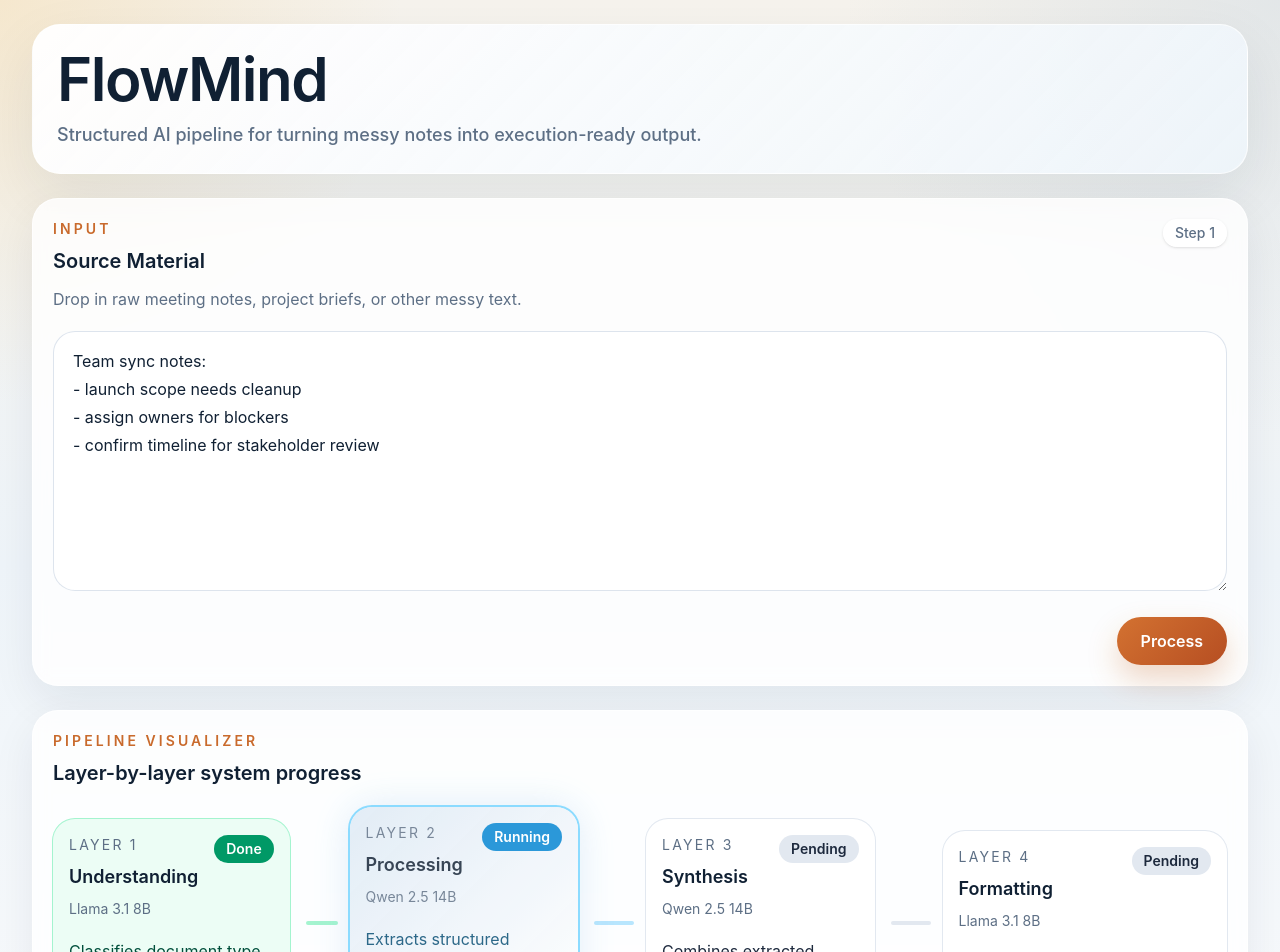
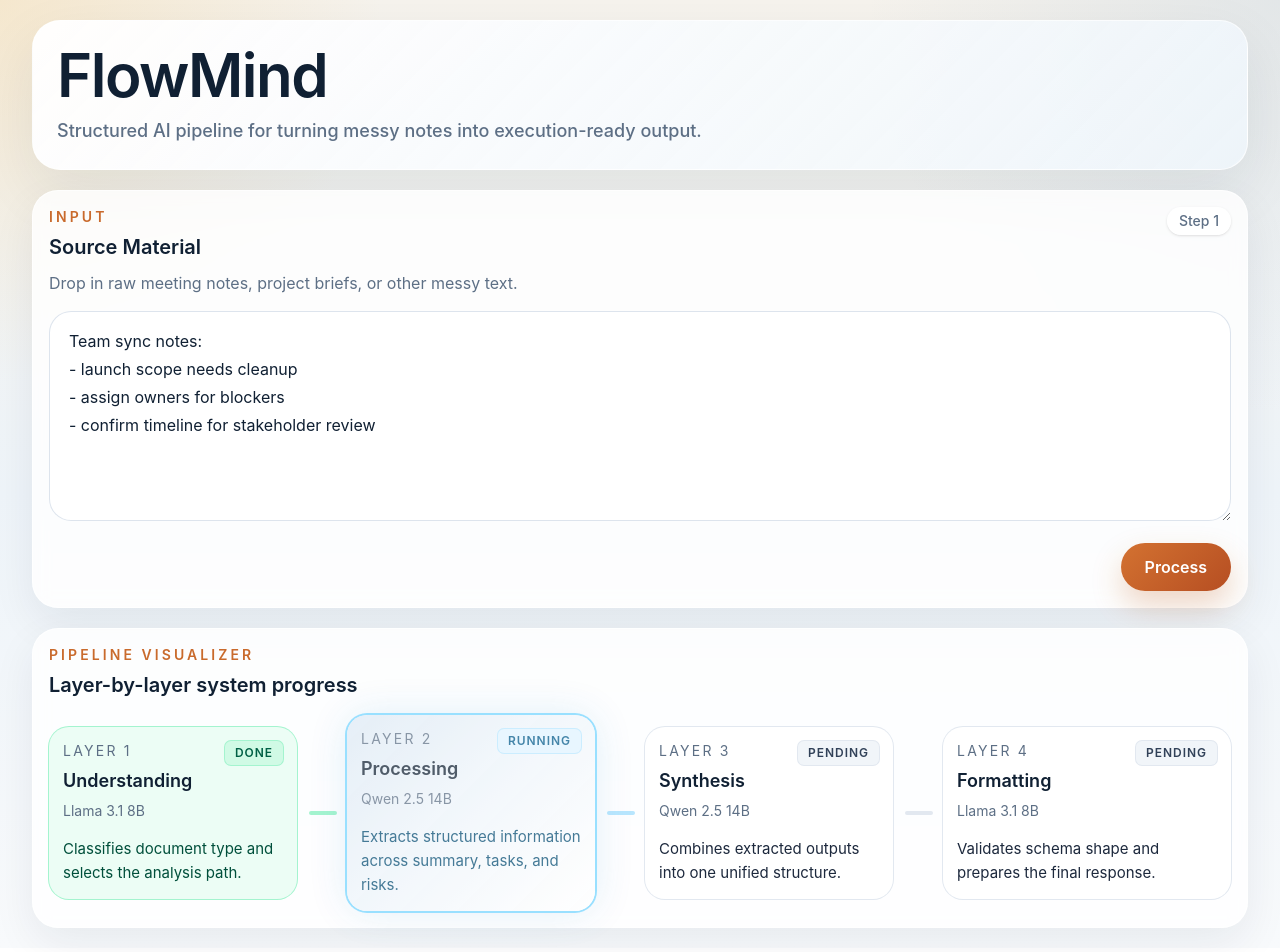
Before and after one commit to limwengni/flowmind, a React (Vite) app in the folder frontend/: page / in a window 1280 px wide. Shown: the top 952 px of the page. Built offline with nearby package versions, Linux system fonts and the light colour scheme.

Commit message:
Refine FlowMind mock UI and update next steps

```diff
--- a/frontend/src/App.jsx
+++ b/frontend/src/App.jsx
@@ -71,7 +71,7 @@
 
   return (
     <div className="min-h-screen">
-      <div className="mx-auto flex w-full max-w-7xl flex-col gap-6 px-4 py-5 sm:px-6 lg:px-8 lg:py-6">
+      <div className="mx-auto flex w-full max-w-7xl flex-col gap-5 px-4 py-4 sm:px-6 lg:px-8 lg:py-5">
         <header className="overflow-hidden rounded-[28px] border border-white/70 bg-[linear-gradient(135deg,rgba(255,255,255,0.96),rgba(239,246,252,0.82))] p-6 shadow-[0_22px_60px_rgba(16,32,51,0.08)]">
           <div className="max-w-4xl">
               <p className="text-4xl font-semibold tracking-tight text-[var(--color-flow-ink)] sm:text-5xl lg:text-6xl">
--- a/frontend/src/components/InputBox.jsx
+++ b/frontend/src/components/InputBox.jsx
@@ -1,12 +1,12 @@
 export default function InputBox({ value, onChange, onProcess }) {
   return (
-    <section className="rounded-[26px] border border-white/70 bg-[var(--color-flow-panel)] p-5 shadow-[0_16px_44px_rgba(16,32,51,0.07)] backdrop-blur">
+    <section className="rounded-[26px] border border-white/70 bg-[var(--color-flow-panel)] p-4 shadow-[0_16px_44px_rgba(16,32,51,0.07)] backdrop-blur">
       <div className="flex items-start justify-between gap-4">
         <div>
           <p className="text-sm font-semibold uppercase tracking-[0.22em] text-[var(--color-flow-warm)]">
             Input
           </p>
-          <h2 className="mt-2 text-xl font-semibold text-[var(--color-flow-ink)]">
+          <h2 className="mt-1.5 text-xl font-semibold text-[var(--color-flow-ink)]">
             Source Material
           </h2>
         </div>
@@ -15,18 +15,18 @@
         </div>
       </div>
 
-      <p className="mt-3 max-w-2xl text-base leading-6 text-[var(--color-flow-slate)]">
+      <p className="mt-2.5 max-w-2xl text-base leading-6 text-[var(--color-flow-slate)]">
         Drop in raw meeting notes, project briefs, or other messy text.
       </p>
 
       <textarea
-        className="mt-5 min-h-[260px] w-full rounded-[22px] bg-white px-5 py-4 text-base leading-7 text-[var(--color-flow-ink)] shadow-[inset_0_0_0_1px_rgba(215,224,234,0.85)] outline-none transition focus:shadow-[inset_0_0_0_1px_var(--color-flow-warm)]"
+        className="mt-4 min-h-[210px] w-full rounded-[22px] bg-white px-5 py-4 text-base leading-7 text-[var(--color-flow-ink)] shadow-[inset_0_0_0_1px_rgba(215,224,234,0.85)] outline-none transition focus:shadow-[inset_0_0_0_1px_var(--color-flow-warm)]"
         placeholder="Paste meeting notes / messy text here"
         value={value}
         onChange={(event) => onChange(event.target.value)}
       />
 
-      <div className="mt-5 flex justify-end">
+      <div className="mt-4 flex justify-end">
         <button
           className="inline-flex cursor-pointer items-center justify-center rounded-full bg-[linear-gradient(135deg,#d37231,#b64e22)] px-6 py-3 text-base font-semibold text-white shadow-[0_14px_30px_rgba(201,106,44,0.28)] transition hover:translate-y-[-1px] hover:shadow-[0_18px_36px_rgba(201,106,44,0.34)] focus-visible:outline-none focus-visible:ring-2 focus-visible:ring-[var(--color-flow-warm)] focus-visible:ring-offset-2 active:translate-y-0"
           type="button"
--- a/frontend/src/components/OutputCard.jsx
+++ b/frontend/src/components/OutputCard.jsx
@@ -12,36 +12,33 @@
         </div>
 
         <div className="flex flex-wrap gap-3">
-          <span className="rounded-full bg-[var(--color-flow-sky)] px-4 py-2 text-sm font-semibold text-sky-900">
-            Confidence: {data.confidence}
-          </span>
           <span className="rounded-full bg-[var(--color-flow-mint)] px-4 py-2 text-sm font-semibold text-emerald-900">
             Input Type: {data.inputType}
           </span>
         </div>
       </div>
 
-      <div className="mt-5 grid gap-4 lg:grid-cols-[1.35fr_0.85fr]">
-        <article className="rounded-[24px] bg-slate-50/80 p-6 shadow-sm ring-1 ring-[rgba(215,224,234,0.7)]">
+      <div className="mt-5 grid gap-4 lg:grid-cols-[1.45fr_0.85fr]">
+        <article className="rounded-[24px] bg-slate-50/82 p-6 shadow-sm ring-1 ring-[rgba(215,224,234,0.7)] lg:min-h-[232px]">
           <h3 className="text-lg font-semibold text-[var(--color-flow-ink)]">Summary</h3>
           <p className="mt-3 text-base leading-7 text-[var(--color-flow-slate)]">
             {data.summary}
           </p>
         </article>
 
-        <article className="rounded-[24px] bg-slate-50/60 p-5 shadow-sm ring-1 ring-[rgba(215,224,234,0.6)]">
+        <article className="rounded-[24px] bg-slate-50/55 p-5 shadow-sm ring-1 ring-[rgba(215,224,234,0.55)]">
           <h3 className="text-lg font-semibold text-[var(--color-flow-ink)]">Next Action</h3>
           <p className="mt-3 rounded-2xl bg-[linear-gradient(135deg,#102033,#284d74)] px-4 py-4 text-base leading-7 text-white shadow-[0_18px_40px_rgba(16,32,51,0.20)]">
             {data.nextAction}
           </p>
         </article>
 
-        <article className="rounded-[24px] bg-slate-50/60 p-5 shadow-sm ring-1 ring-[rgba(215,224,234,0.6)]">
+        <article className="rounded-[24px] bg-slate-50/58 p-5 shadow-sm ring-1 ring-[rgba(215,224,234,0.58)]">
           <h3 className="text-lg font-semibold text-[var(--color-flow-ink)]">Tasks</h3>
           <ul className="mt-3 grid gap-3 text-base text-[var(--color-flow-slate)]">
             {data.tasks.map((task) => (
               <li
-                className="rounded-2xl bg-white px-4 py-3 leading-6 shadow-sm"
+                className="rounded-2xl bg-white/95 px-4 py-3 leading-6 shadow-sm ring-1 ring-[rgba(215,224,234,0.45)]"
                 key={task}
               >
                 {task}
@@ -50,7 +47,7 @@
           </ul>
         </article>
 
-        <article className="rounded-[24px] bg-slate-50/60 p-5 shadow-sm ring-1 ring-[rgba(215,224,234,0.6)]">
+        <article className="rounded-[24px] bg-slate-50/54 p-5 shadow-sm ring-1 ring-[rgba(215,224,234,0.52)]">
           <h3 className="text-lg font-semibold text-[var(--color-flow-ink)]">Timeline</h3>
           <ul className="mt-3 grid gap-3 text-base text-[var(--color-flow-slate)]">
             {data.timeline.map((item) => (
@@ -62,7 +59,7 @@
           </ul>
         </article>
 
-        <article className="rounded-[24px] bg-slate-50/50 p-5 shadow-sm ring-1 ring-[rgba(215,224,234,0.55)] lg:col-span-2">
+        <article className="rounded-[24px] bg-slate-50/38 p-5 shadow-sm ring-1 ring-[rgba(215,224,234,0.46)] lg:col-span-2">
           <h3 className="text-lg font-semibold text-[var(--color-flow-ink)]">Risks</h3>
           <ul className="mt-3 grid gap-2 text-base text-[var(--color-flow-slate)]">
             {data.risks.map((risk) => (
--- a/frontend/src/components/PipelineVisualizer.jsx
+++ b/frontend/src/components/PipelineVisualizer.jsx
@@ -1,20 +1,20 @@
 const toneClasses = {
   done: {
     wrapper: "bg-emerald-50 ring-1 ring-emerald-200",
-    badge: "bg-emerald-600 text-white",
+    badge: "bg-emerald-100 text-emerald-800 ring-1 ring-emerald-200",
     text: "text-emerald-900",
     connector: "bg-emerald-200",
   },
   active: {
     wrapper:
       "bg-[linear-gradient(135deg,rgba(219,232,244,0.95),rgba(255,255,255,0.98))] ring-2 ring-sky-300 shadow-[0_0_0_1px_rgba(97,167,214,0.22),0_0_40px_rgba(97,167,214,0.24)] animate-pulse",
-    badge: "bg-sky-600 text-white",
+    badge: "bg-sky-100 text-sky-800 ring-1 ring-sky-200",
     text: "text-sky-900",
     connector: "bg-sky-200",
   },
   pending: {
     wrapper: "bg-white ring-1 ring-slate-200",
-    badge: "bg-slate-200 text-slate-800",
+    badge: "bg-slate-100 text-slate-700 ring-1 ring-slate-200",
     text: "text-slate-800",
     connector: "bg-slate-200",
   },
@@ -22,19 +22,19 @@
 
 export default function PipelineVisualizer({ steps, metadata, showMetadata }) {
   return (
-    <section className="rounded-[26px] border border-white/70 bg-[var(--color-flow-panel)] p-5 shadow-[0_16px_44px_rgba(16,32,51,0.07)] backdrop-blur">
+    <section className="rounded-[26px] border border-white/70 bg-[var(--color-flow-panel)] p-4 shadow-[0_16px_44px_rgba(16,32,51,0.07)] backdrop-blur">
       <div>
         <p className="text-sm font-semibold uppercase tracking-[0.22em] text-[var(--color-flow-warm)]">
           Pipeline Visualizer
         </p>
-        <h2 className="mt-2 text-xl font-semibold text-[var(--color-flow-ink)]">
+        <h2 className="mt-1.5 text-xl font-semibold text-[var(--color-flow-ink)]">
           Layer-by-layer system progress
         </h2>
       </div>
 
       {showMetadata ? (
-        <div className="mt-6 grid gap-4 md:grid-cols-2">
-          <div className="rounded-2xl bg-white/90 p-4 shadow-sm ring-1 ring-[rgba(215,224,234,0.85)]">
+        <div className="mt-4 grid gap-3 md:grid-cols-2">
+          <div className="rounded-2xl bg-white/90 p-3.5 shadow-sm ring-1 ring-[rgba(215,224,234,0.85)]">
             <p className="text-sm uppercase tracking-[0.16em] text-[var(--color-flow-slate)]">
               Document Type
             </p>
@@ -43,7 +43,7 @@
             </p>
           </div>
 
-          <div className="rounded-2xl bg-white/90 p-4 shadow-sm ring-1 ring-[rgba(215,224,234,0.85)]">
+          <div className="rounded-2xl bg-white/90 p-3.5 shadow-sm ring-1 ring-[rgba(215,224,234,0.85)]">
             <div className="flex items-center justify-between">
               <p className="text-sm uppercase tracking-[0.16em] text-[var(--color-flow-slate)]">
                 Confidence
@@ -62,46 +62,46 @@
         </div>
       ) : null}
 
-      <div className="mt-5 flex flex-col gap-3 xl:flex-row xl:items-stretch xl:gap-3">
+      <div className="mt-4 flex flex-col gap-2.5 xl:flex-row xl:items-stretch xl:gap-2.5">
         {steps.map((step, index) => {
           const tone = toneClasses[step.tone];
 
           return (
             <div
               key={step.layer}
-              className="flex flex-col gap-4 xl:min-w-0 xl:flex-1 xl:flex-row xl:items-center"
+              className="flex flex-col gap-3 xl:min-w-0 xl:flex-1 xl:flex-row xl:items-center"
             >
               <div
-                className={`min-h-[164px] rounded-[22px] p-4 transition xl:flex-1 ${tone.wrapper}`}
+                className={`min-h-[138px] rounded-[20px] p-3.5 transition xl:flex-1 ${tone.wrapper}`}
               >
                 <div className="flex items-start justify-between gap-4">
                   <div>
                     <p className="text-sm uppercase tracking-[0.16em] text-[var(--color-flow-slate)]">
                       Layer {index + 1}
                     </p>
-                    <h3 className="mt-2 text-lg font-semibold text-[var(--color-flow-ink)]">
+                    <h3 className="mt-1.5 text-lg font-semibold text-[var(--color-flow-ink)]">
                       {step.layer}
                     </h3>
-                    <p className="mt-2 text-sm text-[var(--color-flow-slate)]">
+                    <p className="mt-1.5 text-sm text-[var(--color-flow-slate)]">
                       {step.model}
                     </p>
                   </div>
-                  <span className={`rounded-full px-3 py-1 text-sm font-semibold ${tone.badge}`}>
+                  <span className={`rounded-md px-2.5 py-1 text-xs font-semibold uppercase tracking-[0.08em] ${tone.badge}`}>
                     {step.status}
                   </span>
                 </div>
 
-                <p className={`mt-5 text-base leading-6 ${tone.text}`}>
+                <p className={`mt-4 text-[15px] leading-6 ${tone.text}`}>
                   {step.description}
                 </p>
               </div>
 
               {index < steps.length - 1 ? (
                 <>
-                  <div className="mx-auto flex h-8 w-8 items-center justify-center rounded-full border border-[var(--color-flow-line)] bg-white xl:hidden">
+                  <div className="mx-auto flex h-6 w-6 items-center justify-center rounded-full border border-[var(--color-flow-line)] bg-white xl:hidden">
                     <div className={`h-4 w-1 rounded-full ${tone.connector}`} />
                   </div>
-                  <div className="hidden xl:flex xl:w-10 xl:items-center xl:justify-center">
+                  <div className="hidden xl:flex xl:w-7 xl:items-center xl:justify-center">
                     <div className={`h-1 w-full rounded-full ${tone.connector}`} />
                   </div>
                 </>
```
